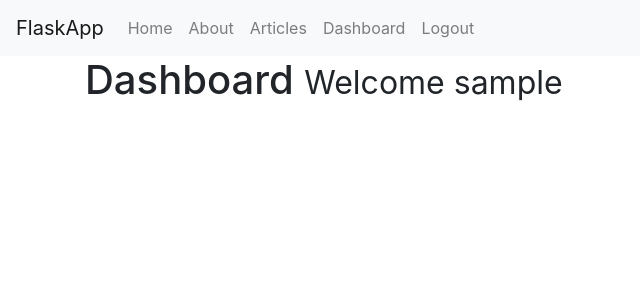
After one commit to vikash-2206/flask-app-articles, a Flask app: page /dashboard in a window 1280 px wide. The commit adds this page. Shown: the top 300 px of the page, without its empty margins (0-640 px from the left). Run offline with Flask 2, Linux system fonts and the light colour scheme; the visitor is signed in with stand-in values (Sample User, id 1); some libraries are stand-ins or nearby versions.

```diff
--- a/app.py
+++ b/app.py
@@ -3,6 +3,7 @@ from data import Articles
 from flask_mysqldb import MySQL
 from wtforms import Form,StringField,TextAreaField,PasswordField,validators
 from passlib.hash import sha256_crypt
+from functools import wraps
 
 
 app = Flask(__name__)
@@ -18,23 +19,31 @@ app.config['MYSQL_CURSORCLASS'] = 'DictCursor'
 #init  MYSQl
 mysql = MySQL(app)
 
+#home-page
 @app.route('/')
 def index():
 	return render_template('home.html')
 
+
+#about page
 @app.route('/about')
 def about():
 	return render_template('about.html')
 
+#fetch articles
 Articles = Articles()
+
+#articles page
 @app.route('/articles')
 def articles():
 	return render_template('articles.html', articles = Articles)
 
+#access article directly through id number
 @app.route('/articles/<string:id>/')
 def article(id):
 	return render_template('article.html', id=id)
 
+#registration form
 class RegisterForm(Form):
 	name=StringField('Name',[validators.Length(min=1,max=50)])
 	username = StringField('Username',[validators.Length(min=6, max=50)])
@@ -45,6 +54,7 @@ class RegisterForm(Form):
 def register():
 	form =  RegisterForm(request.form)
 	if request.method == 'POST' and form.validate():
+		#wt form
 		name = form.name.data
 		email = form.email.data
 		username = form.username.data
@@ -57,9 +67,69 @@ def register():
 		cur.close()
 
 		flash('you are now registered and can log-in now', 'success')
-		return redirect(url_for('index'))
+		return redirect(url_for('login'))
 	return render_template('register.html', form = form)
 
+#user login
+@app.route('/login', methods=['GET', 'POST'])
+def login():
+    if request.method == 'POST':
+        # Get Form Fields
+        username = request.form['username']
+        password_candidate = request.form['password']
+
+        # Create cursor
+        cur = mysql.connection.cursor()
+
+        # Get user by username
+        result = cur.execute("SELECT * FROM users WHERE username = %s", [username])
+
+        if result > 0:
+            # Get stored hash
+            data = cur.fetchone()
+            password = data['password']
+
+            # Compare Passwords
+            if sha256_crypt.verify(password_candidate, password):
+                # Passed
+                session['logged_in'] = True
+                session['username'] = username
+
+                flash('You are now logged in', 'success')
+                return redirect(url_for('dashboard'))
+            else:
+                error = 'Invalid login'
+                return render_template('login.html', error=error)
+            # Close connection
+            cur.close()
+        else:
+            error = 'Username not found'
+            return render_template('login.html', error=error)
+
+    return render_template('login.html')
+
+def is_logged_in(f):
+    @wraps(f)
+    def wrap(*args, **kwargs):
+        if 'logged_in' in session:
+            return f(*args, **kwargs)
+        else:
+            flash(' Please login', 'danger')
+            return redirect(url_for('login'))
+    return wrap
+
+
+@app.route('/logout')
+@is_logged_in
+def logout():
+	session.clear()
+	flash('logged out','success')
+	return render_template('login.html')
+
+@app.route('/dashboard')
+@is_logged_in
+def dashboard():
+	return render_template('dashboard.html')
 if __name__ == '__main__':
 	app.secret_key='secret123'
 	app.run(debug=True)
--- /dev/null
+++ b/templates/dashboard.html
@@ -0,0 +1,7 @@
+{% extends 'layout.html'%}
+
+
+{% block body %}
+	<h1>Dashboard <small> Welcome {{session.username}}
+	</small></h1>
+{% endblock %}
--- a/templates/includes/_messages.html
+++ b/templates/includes/_messages.html
@@ -7,3 +7,11 @@
 
   {% endif %}
 {% endwith %}
+
+{% if error %}
+	<div class="alert alert-danger">{{error}}</div>
+{% endif %}
+
+{% if msg %}
+	<div class="alert alert-success">{{msg}}</div>
+{% endif %}
--- a/templates/includes/_navbar.html
+++ b/templates/includes/_navbar.html
@@ -3,16 +3,22 @@
   <button class="navbar-toggler" type="button" data-toggle="collapse" data-target="#navbarNavAltMarkup" aria-controls="navbarNavAltMarkup" aria-expanded="false" aria-label="Toggle navigation">
     <span class="navbar-toggler-icon"></span>
   </button>
-  <div class="collapse navbar-collapse" id="navbarNavAltMarkup">
-    <div class="navbar-nav">
+  <div class="nav navbar-nav" >
+
       <a class="nav-item nav-link " href="/">Home </a>
       <a class="nav-item nav-link" href="/about">About</a>
       <a class="nav-item nav-link" href="/articles">Articles</a>
 
-    </div>
-    <div class = "navbar-right">
+
+    {% if session.logged_in %}
+    <a class="nav-item nav-link " href="/dashboard">Dashboard </a>
+    <a class="nav-item nav-link " href="/logout">Logout </a>
+    {% else %}
     <a class="nav-item nav-link " href="/register">Register </a>
-  </div>
 
-  </div>
+    <a class="nav-item nav-link " href="/login">
+    Login </a>
+    {% endif %}
+
+   </div>
 </nav>
```
Also changed, not shown: templates/login.html (added, +20 -0 lines).
